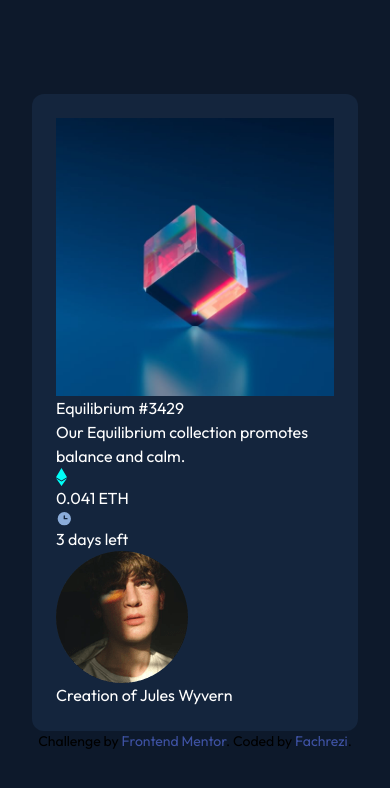
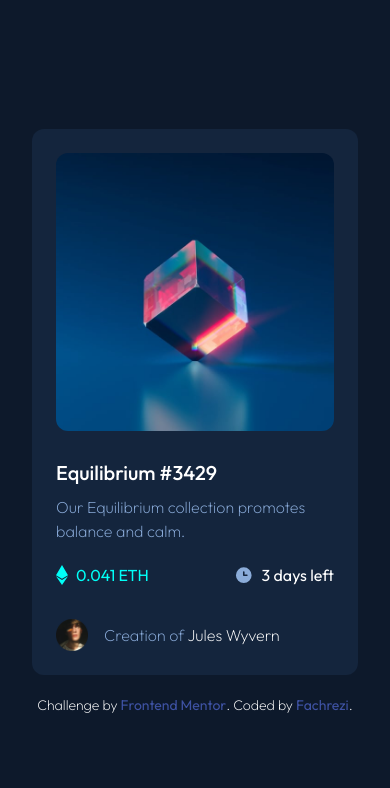
Before and after one commit to Fbeye04/NFT-preview-card, a website: page src/index.html in a window 390 px wide. Drawn offline with Linux system fonts and the light colour scheme.

Commit message:
add designs for mobile and desktop views

```diff
--- a/src/index.html
+++ b/src/index.html
@@ -17,50 +17,69 @@
   <body
     class="font-outfit flex flex-col justify-center items-center min-h-screen bg-very-dark-blue-main px-8">
     <main class="card-container">
-      <article class="card bg-very-dark-blue-card text-white rounded-xl p-6">
-        <div class="card-header">
-          <img src="./images/image-equilibrium.jpg" alt="image of an NFT" />
+      <article
+        class="card bg-very-dark-blue-card text-white rounded-xl p-6 md:max-w-md lg:max-w-md">
+        <div class="card-header rounded-xl">
+          <img
+            src="./images/image-equilibrium.jpg"
+            alt="image of an NFT"
+            class="rounded-xl" />
         </div>
 
-        <div class="card-body">
-          <h1 class="card-title">Equilibrium #3429</h1>
-          <p class="card-description">
+        <div class="card-body flex flex-col mt-7">
+          <h1
+            class="card-title text-xl font-medium hover:text-cyan hover:cursor-pointer md:text-2xl">
+            Equilibrium #3429
+          </h1>
+          <p
+            class="card-description text-base font-extralight text-soft-blue mt-2 md:text-lg">
             Our Equilibrium collection promotes balance and calm.
           </p>
 
-          <div class="card-price">
-            <div class="price">
-              <img src="./images/icon-ethereum.svg" alt="ethereum icon" />
-              <p>0.041 ETH</p>
+          <div class="card-price flex flex-row justify-between mt-5">
+            <div class="price flex flex-row items-center gap-2">
+              <img
+                src="./images/icon-ethereum.svg"
+                alt="ethereum icon"
+                class="object-cover w-3 md:w-5" />
+              <p class="text-cyan md:text-lg">0.041 ETH</p>
             </div>
-            <div class="time-left">
-              <img src="./images/icon-clock.svg" alt="clock icon" />
-              <p>3 days left</p>
+            <div class="time-left flex flex-row items-center gap-2">
+              <img
+                src="./images/icon-clock.svg"
+                alt="clock icon"
+                class="object-cover w-5 md:w-9" />
+              <p class="md:text-lg">3 days left</p>
             </div>
           </div>
         </div>
 
-        <div class="card-footer">
-          <div class="img-avatar">
+        <div class="card-footer flex items-center gap-4 mt-8">
+          <div class="img-avatar w-8 md:w-12">
             <img src="./images/image-avatar.png" alt="avatar image" />
           </div>
-          <p>Creation of Jules Wyvern</p>
+          <p class="text-soft-blue font-extralight md:text-lg">
+            Creation of
+            <span class="text-white hover:cursor-pointer hover:text-cyan"
+              >Jules Wyvern</span
+            >
+          </p>
         </div>
       </article>
     </main>
 
-    <footer class="text-center text-sm">
-      <p>
+    <footer class="text-center text-sm text-white mt-5 font-light">
+      <p class="font-extralight">
         Challenge by
         <a
           href="https://www.frontendmentor.io?ref=challenge"
           target="_blank"
-          class="text-blue-footer"
+          class="text-blue-footer font-normal hover:font-bold"
           >Frontend Mentor</a
         >. Coded by
         <a
           href="https://www.linkedin.com/in/muhammad-fachrezi-barus/"
-          class="text-blue-footer"
+          class="text-blue-footer font-normal hover:font-bold"
           >Fachrezi</a
         >.
       </p>
```
Also changed, not shown: src/output.css.
